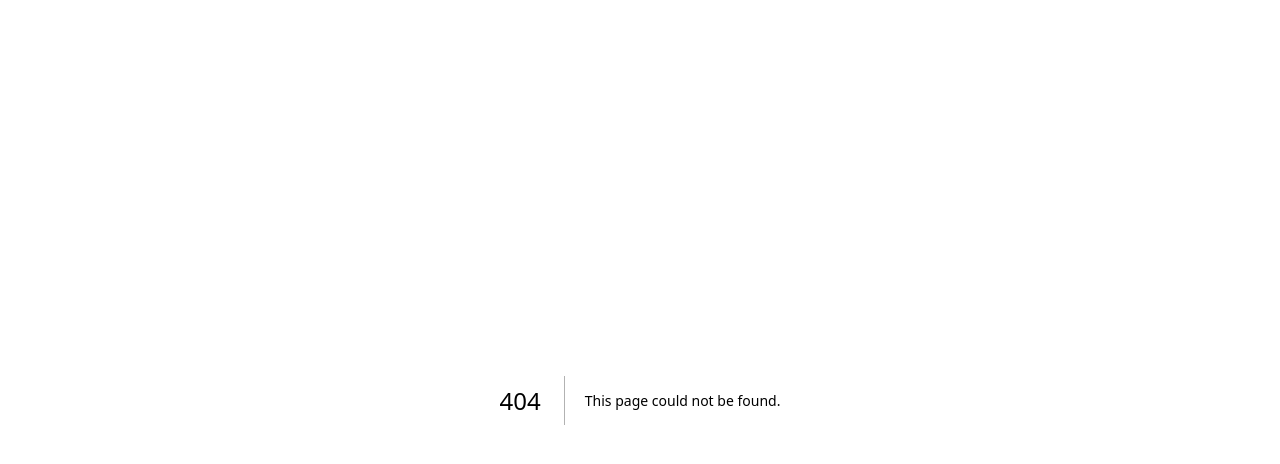
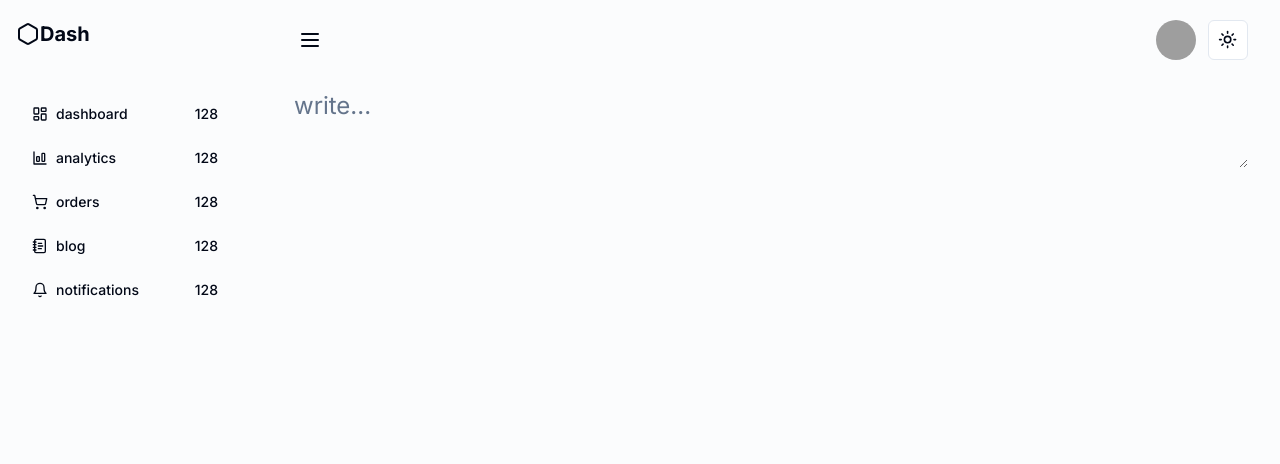
Before and after one commit to SajjadKiani/dashboard-ui, a Next.js app: page /blog/test1 in a window 1280 px wide. Before the commit this address had no page. Shown: the top 464 px of the page. Built offline with nearby package versions, Linux system fonts and the light colour scheme; grey boxes are pictures that could not be loaded.

Commit message:
initial post page

```diff
--- /dev/null
+++ b/src/app/(dashboard)/blog/[slug]/page.js
@@ -0,0 +1,15 @@
+import { TextEditor } from "@/components/common/TextEditor";
+
+
+
+export default function Page ({params}) {
+
+
+    const {slug} = params;
+
+    return (
+        <div>
+            <TextEditor />
+        </div>
+    )
+}
--- /dev/null
+++ b/src/components/common/TextEditor/TextEditorInput.jsx
@@ -0,0 +1,17 @@
+"use client"
+
+import { Textarea } from "@/components/ui/textarea"
+import TextToolbar from "./TextToolbar"
+
+export default function TextEditorInput () {
+
+
+    return (
+        <div className="flex flex-col">
+            {/* <TextToolbar /> */}
+            <Textarea className="border-none bg-inherit text-[24px] focus-visible:ring-0  focus-visible:ring-offset-0"
+              placeholder="write..."
+            />
+        </div>
+    )
+}
--- /dev/null
+++ b/src/components/common/TextEditor/TextToolbar.jsx
@@ -0,0 +1,24 @@
+import { Button } from "@/components/ui/button"
+import { Separator } from "@/components/ui/separator"
+import {
+    AlignCenter, AlignLeft, AlignRight, AlignJustify, Baseline, Bold, Italic
+} from "lucide-react"
+
+export default function TextToolbar () {
+
+
+    return (
+        <div className="flex justify-start border items-center border-1 px-2 py-1 bg-white rounded-t-lg gap-2">
+            <div className="">
+                <Button size="sm" variant="ghost" > <AlignLeft size={16} /> </Button>
+                <Button size="sm" variant="ghost" > <AlignCenter size={16} /> </Button>
+                <Button size="sm" variant="ghost" > <AlignRight size={16} /> </Button>
+                <Button size="sm" variant="ghost" > <AlignJustify size={16} /> </Button>
+            </div>
+            <div className="border-r-2 mx-1 border-black w-1 h-[100px]" orientation="vertical" />
+            <p>
+                test
+            </p>
+        </div>
+    )
+}
--- /dev/null
+++ b/src/components/common/TextEditor/index.js
@@ -0,0 +1,5 @@
+import TextEditorInput from "./TextEditorInput"
+
+export {
+    TextEditorInput as TextEditor
+}
--- /dev/null
+++ b/src/components/ui/textarea.jsx
@@ -0,0 +1,18 @@
+import * as React from "react"
+
+import { cn } from "@/lib/utils"
+
+const Textarea = React.forwardRef(({ className, ...props }, ref) => {
+  return (
+    (<textarea
+      className={cn(
+        "flex min-h-[80px] w-full rounded-md border border-input bg-background px-3 py-2 text-sm ring-offset-background placeholder:text-muted-foreground focus-visible:outline-none focus-visible:ring-2 focus-visible:ring-ring focus-visible:ring-offset-2 disabled:cursor-not-allowed disabled:opacity-50",
+        className
+      )}
+      ref={ref}
+      {...props} />)
+  );
+})
+Textarea.displayName = "Textarea"
+
+export { Textarea }
```
Also changed, not shown: 1 other file (tests, documents, lock files or other folders).
